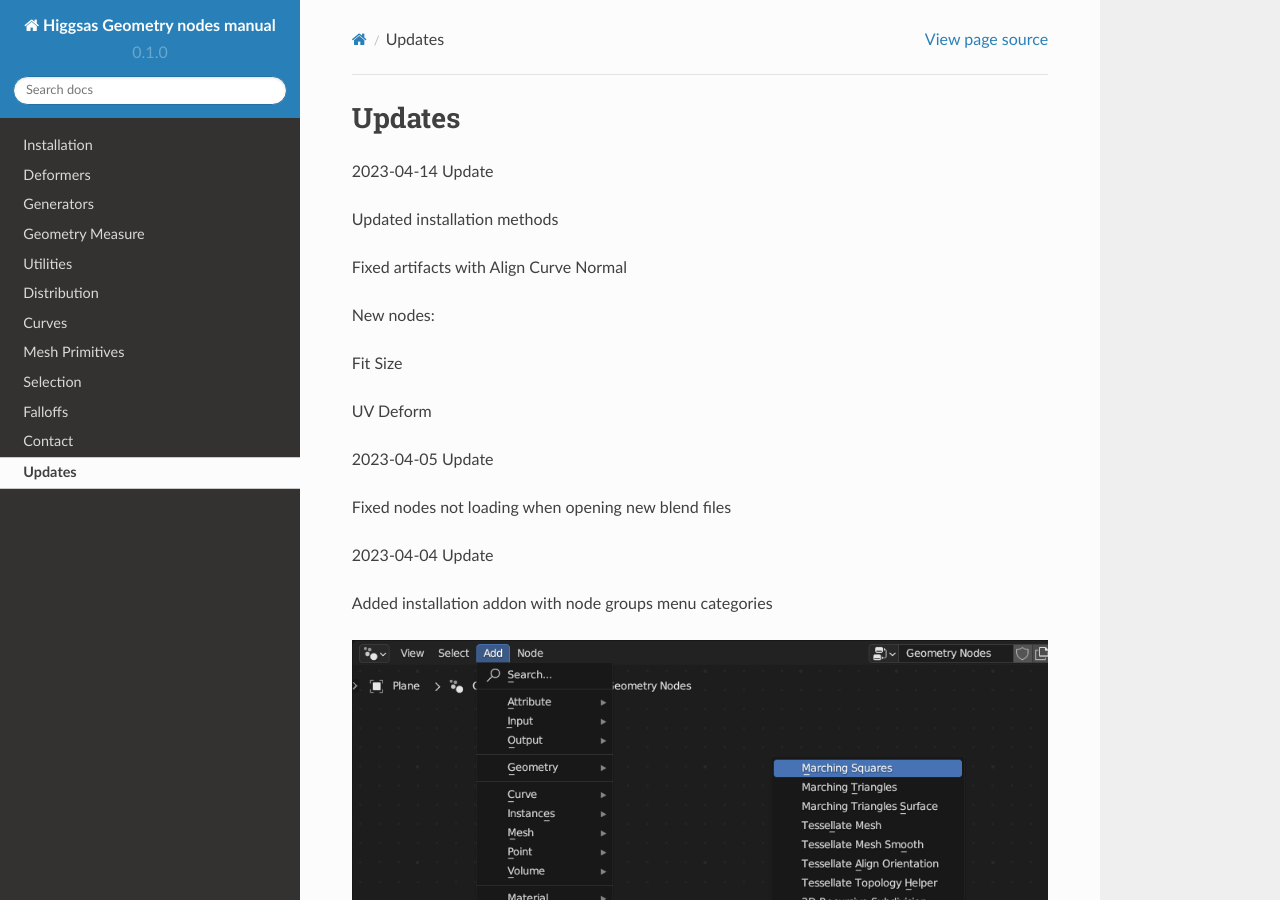
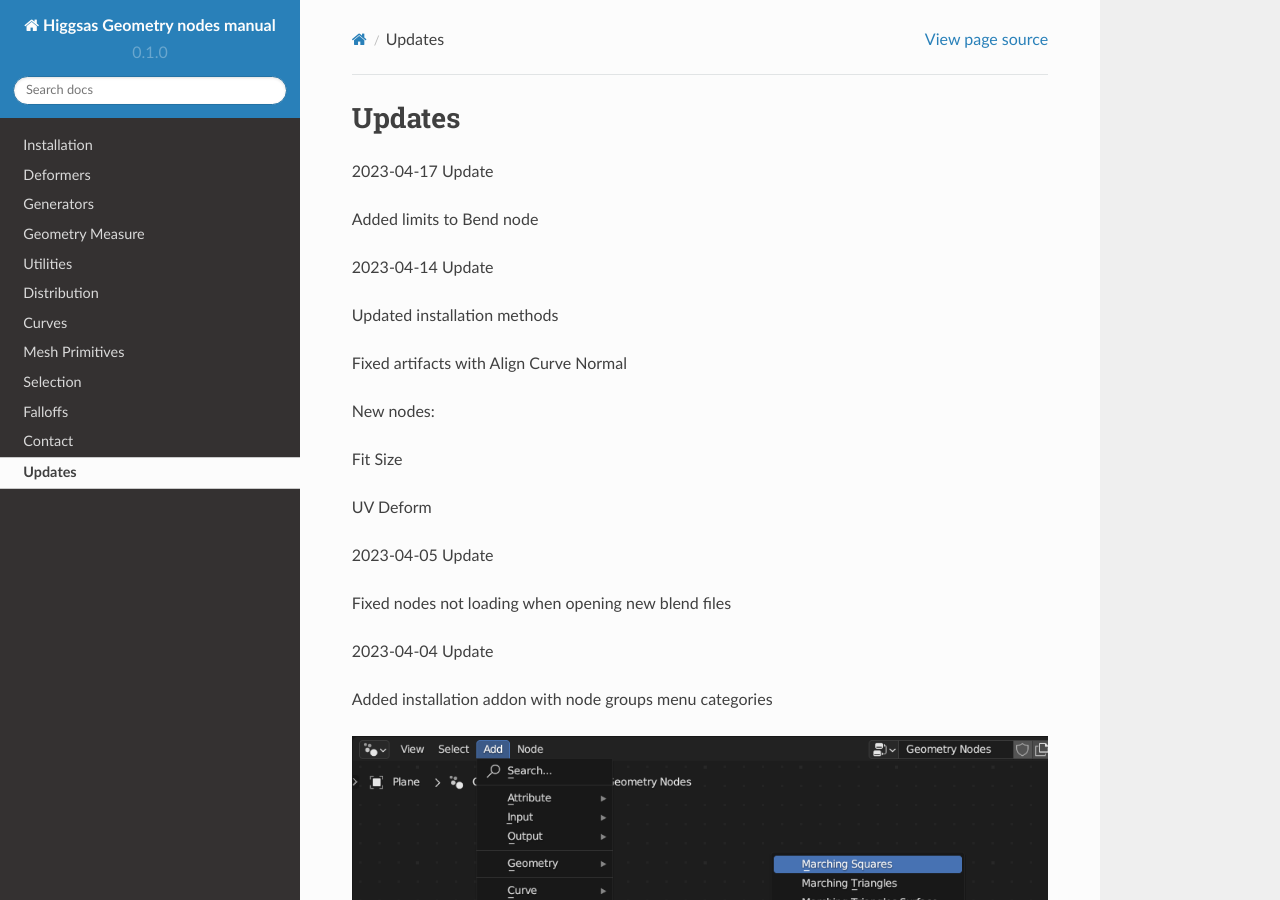
Before and after one commit to higgsas/higgsas_geo_nodes_manual, a Sphinx documentation site: the page built from docs/updates.rst, in a window 1280 px wide and 900 px high. Built offline with Sphinx 7.4.7 and the Read the Docs theme 2.0.0, drawn with Linux system fonts in a browser that asks for light colours.

Commit message:
Update updates.rst

```diff
--- a/docs/updates.rst
+++ b/docs/updates.rst
@@ -1,5 +1,11 @@
 Updates
 ===================================
+
+
+2023-04-17 Update
+
+Added limits to Bend node
+
 
 2023-04-14 Update
 
```
